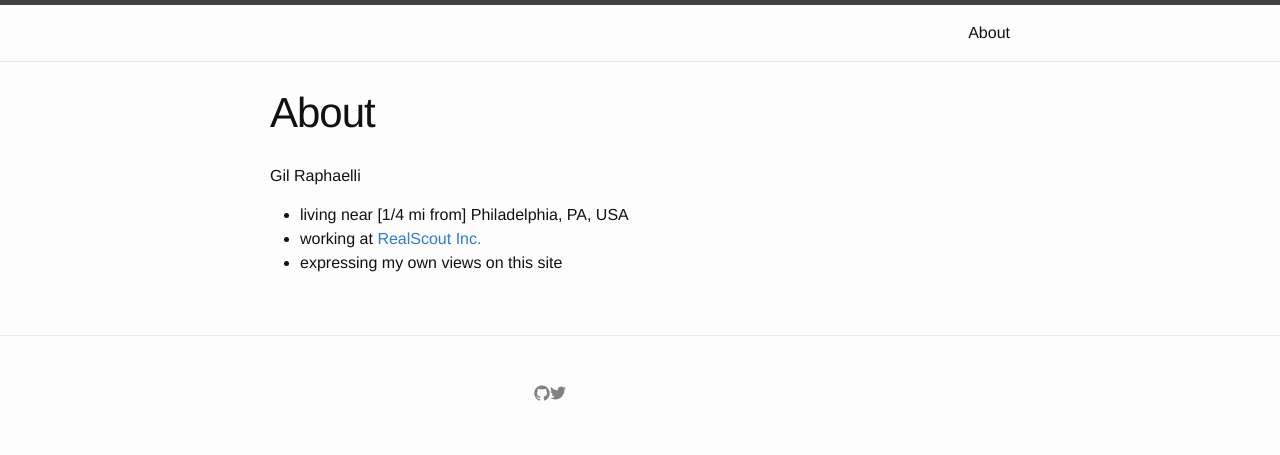
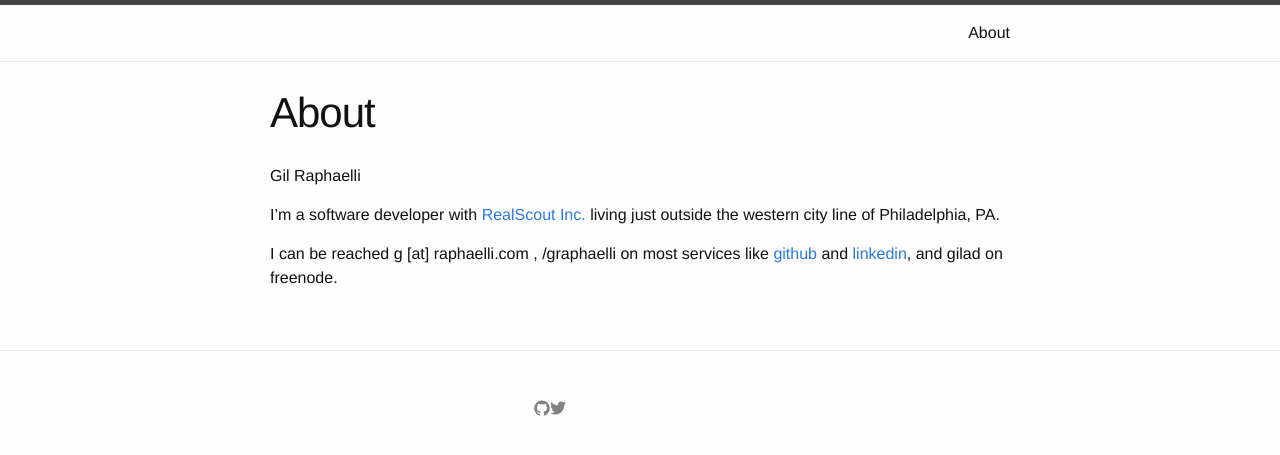
Before and after one commit to graphaelli/graphaelli.github.io, a Jekyll site: the page built from about.md, in a window 1280 px wide. Shown: the top 455 px of the page. Built offline with Jekyll 4.4.1, drawn with Linux system fonts in a browser that asks for light colours.

Commit message:
update about

```diff
--- a/about.md
+++ b/about.md
@@ -6,6 +6,8 @@ permalink: /about/
 
 Gil Raphaelli
 
-- living near [1/4 mi from] Philadelphia, PA, USA
-- working at [RealScout Inc.](http://realscout.com/)
-- expressing my own views on this site
+I'm a software developer with [RealScout Inc.](http://realscout.com/) living just outside the western city line of
+Philadelphia, PA.
+
+I can be reached g [at] raphaelli.com , /graphaelli on most services like
+[github](https://github.com/graphaelli) and [linkedin](https://www.linkedin.com/in/graphaelli), and gilad on freenode.
```
